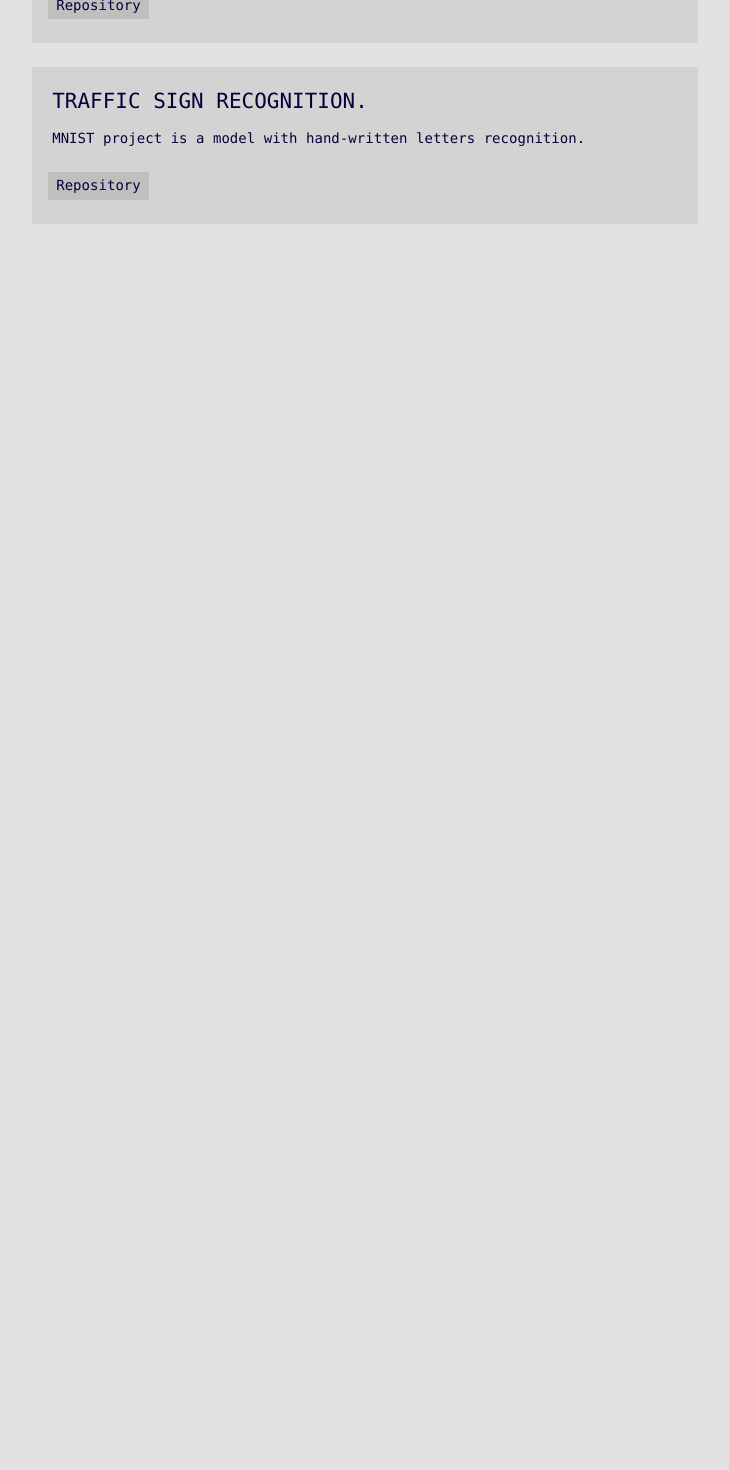
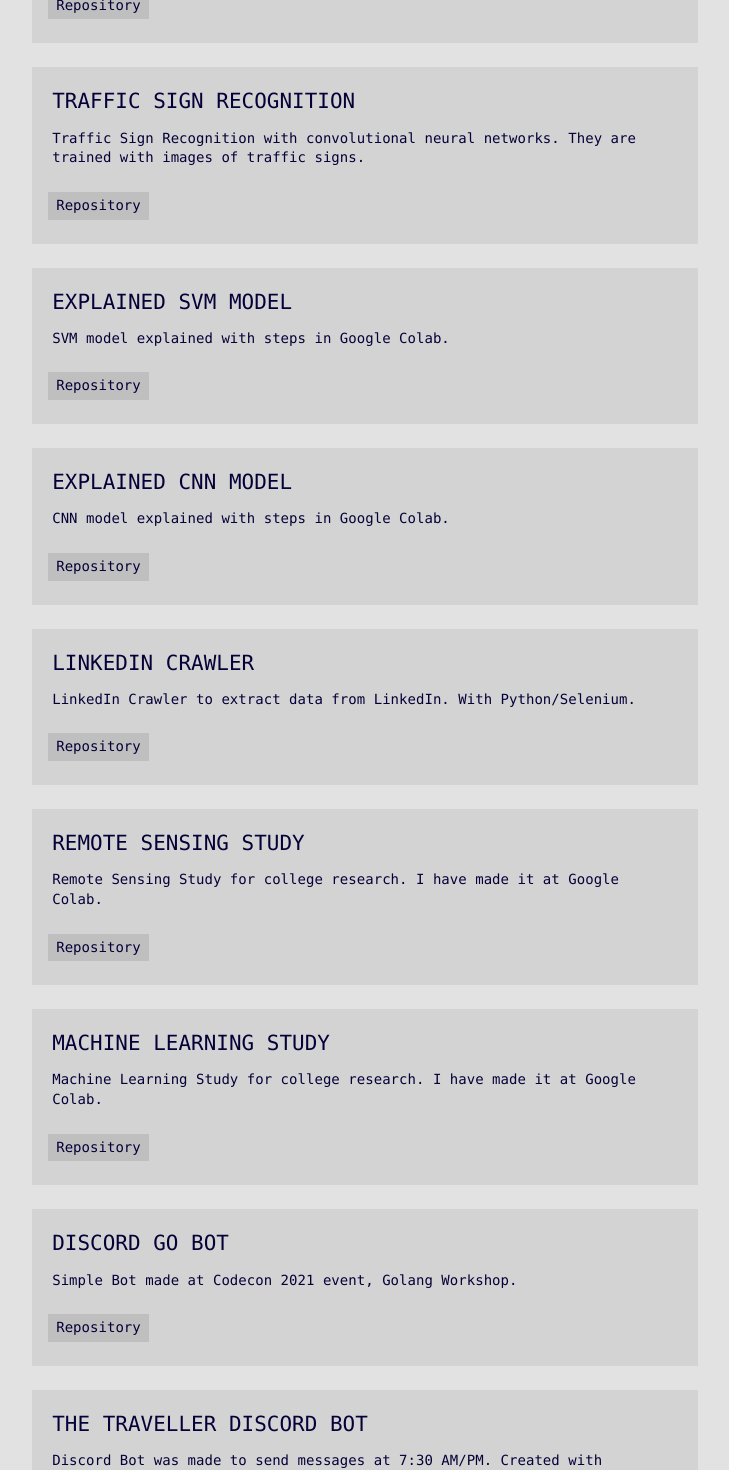
Before and after one commit to HenriPett/henr.dev, a Next.js app: page /projects in a window 1280 px wide. Shown: the part 1100-2570 px from the top of the page, without its empty margins (275-1004 px from the left). Before the commit the page ends 1401 px from the top, so only its background shows below. Built offline with nearby package versions, Linux system fonts and the light colour scheme.

Commit message:
upd: add projects; image align

```diff
--- a/pages/projects.js
+++ b/pages/projects.js
@@ -22,7 +22,7 @@ const Playground = () => (
           <a className="backButton">Back</a>
         </Link>
         <h1 className="heading2Xl">Projects</h1>
-		<Image src="/carbon.svg" width="1110px" height="768"/>
+		<Image src="/carbon.svg" width="1110px" height="768" justify-content="right" display="flex"/>
         <p>
           Welcome to my projects page, where I try to explain
 		  everything that I do. Feel free to browse through
@@ -33,7 +33,7 @@ const Playground = () => (
           <Card
             link="https://github.com/HenriPett/MNIST-project-with-save"
             className="external mainCard"
-            title="MNIST project"
+            title="MNIST Project"
             description="MNIST project is a model with hand-written letters recognition."
             type="Repository"
             target="_blank"
@@ -42,8 +42,71 @@ const Playground = () => (
 		<Card
             link="https://github.com/HenriPett/Trafficsignreco"
             className="external mainCard"
-            title="Traffic sign recognition."
-            description="MNIST project is a model with hand-written letters recognition."
+            title="Traffic Sign Recognition"
+            description="Traffic Sign Recognition with convolutional neural networks. They are trained with images of traffic signs."
+            type="Repository"
+            target="_blank"
+          />
+
+		<Card
+            link="https://github.com/HenriPett/SVMmodel"
+            className="external mainCard"
+            title="Explained SVM Model"
+            description="SVM model explained with steps in Google Colab."
+            type="Repository"
+            target="_blank"
+          />
+
+		<Card
+            link="https://github.com/HenriPett/CNNmodel"
+            className="external mainCard"
+            title="Explained CNN Model"
+            description="CNN model explained with steps in Google Colab."
+            type="Repository"
+            target="_blank"
+          />
+
+		<Card
+            link="https://github.com/HenriPett/Linkedin_Crawler"
+            className="external mainCard"
+            title="LinkedIn Crawler"
+            description="LinkedIn Crawler to extract data from LinkedIn. With Python/Selenium."
+            type="Repository"
+            target="_blank"
+          />
+
+		<Card
+            link="https://github.com/HenriPett/RemoteSensing_Study"
+            className="external mainCard"
+            title="Remote Sensing Study"
+            description="Remote Sensing Study for college research. I have made it at Google Colab."
+            type="Repository"
+            target="_blank"
+          />
+
+		<Card
+            link="https://github.com/HenriPett/MachineLearning_Study"
+            className="external mainCard"
+            title="Machine Learning Study"
+            description="Machine Learning Study for college research. I have made it at Google Colab."
+            type="Repository"
+            target="_blank"
+          />
+
+		<Card
+            link="https://github.com/HenriPett/GolangBot"
+            className="external mainCard"
+            title="Discord Go Bot"
+            description="Simple Bot made at Codecon 2021 event, Golang Workshop."
+            type="Repository"
+            target="_blank"
+          />
+
+		<Card
+            link="https://github.com/HenriPett/the-traveller-bot"
+            className="external mainCard"
+            title="The Traveller Discord Bot"
+            description="Discord Bot was made to send messages at 7:30 AM/PM. Created with Serverless, cron, Lambda AWS."
             type="Repository"
             target="_blank"
           />
```
